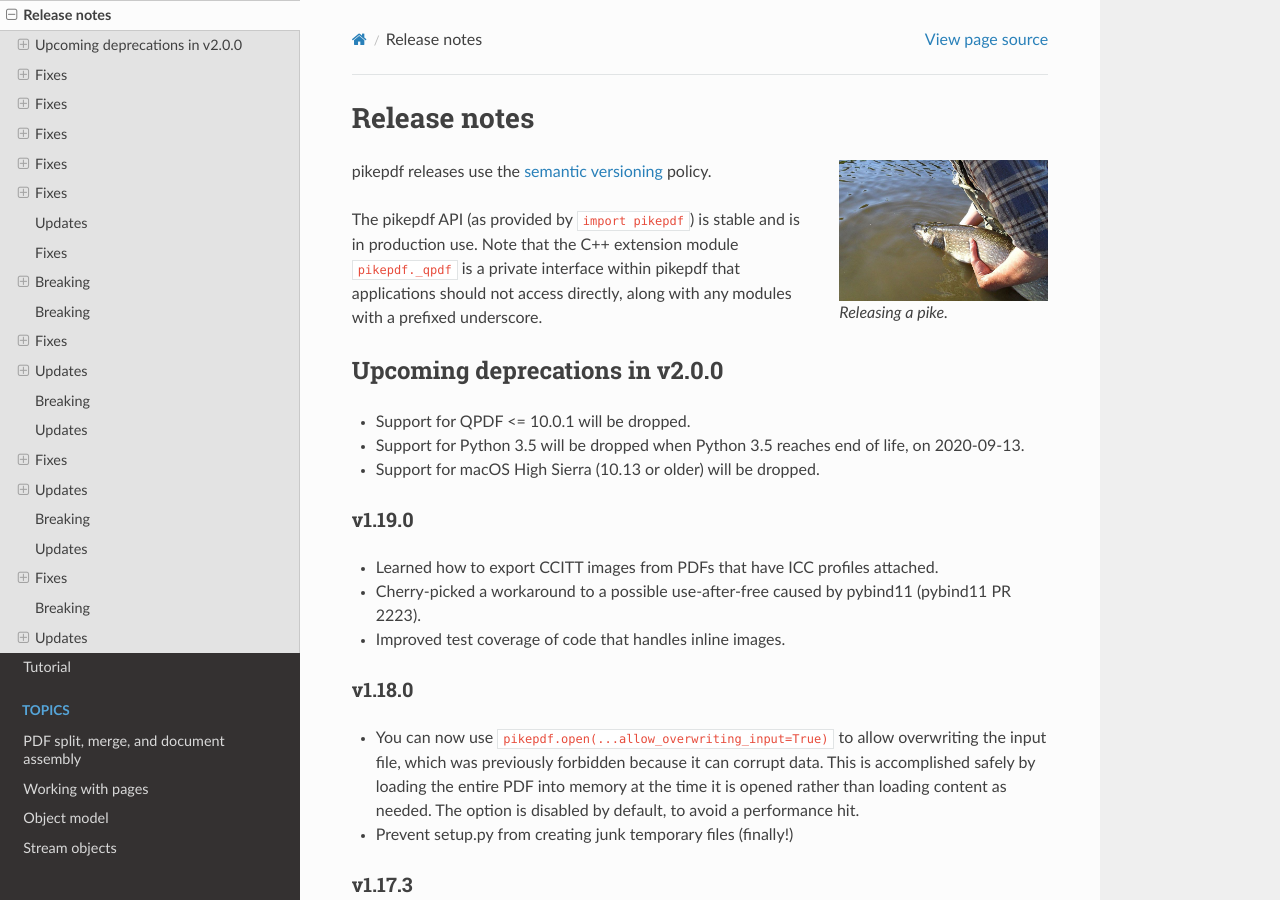
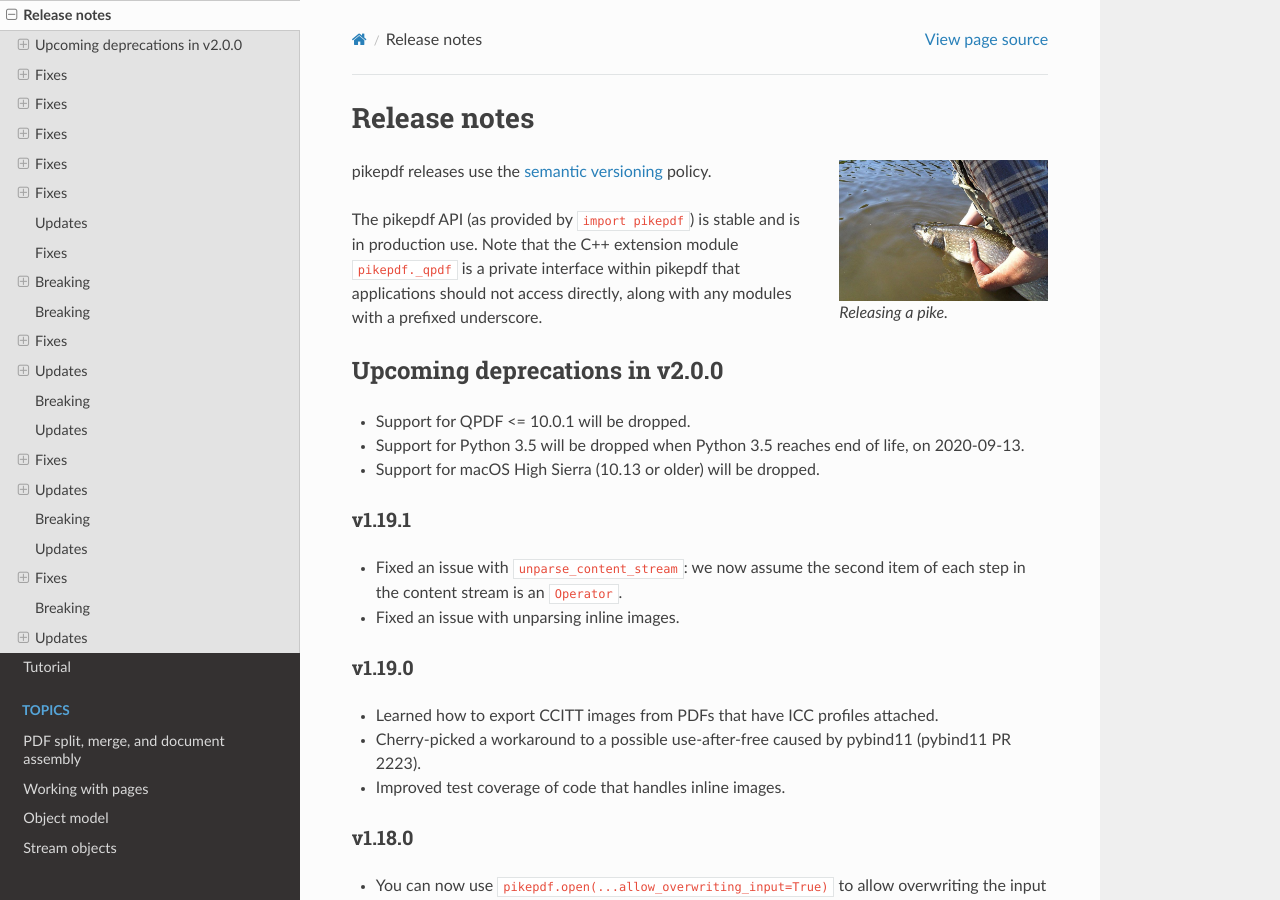
Before and after one commit to pikepdf/pikepdf, a Sphinx documentation site: the page built from docs/release_notes.rst, in a window 1280 px wide and 900 px high. Built offline with Sphinx 7.4.7 and the Read the Docs theme 2.0.0, drawn with Linux system fonts in a browser that asks for light colours; the version number could not be read and is left out.

Commit message:
v1.19.1 release notes

```diff
--- a/docs/release_notes.rst
+++ b/docs/release_notes.rst
@@ -25,6 +25,13 @@ Upcoming deprecations in v2.0.0
 -  Support for Python 3.5 will be dropped when Python 3.5 reaches end of life,
    on 2020-09-13.
 -  Support for macOS High Sierra (10.13 or older) will be dropped.
+
+v1.19.1
+=======
+
+-  Fixed an issue with ``unparse_content_stream``: we now assume the second item
+   of each step in the content stream is an ``Operator``.
+-  Fixed an issue with unparsing inline images.
 
 v1.19.0
 =======
```
